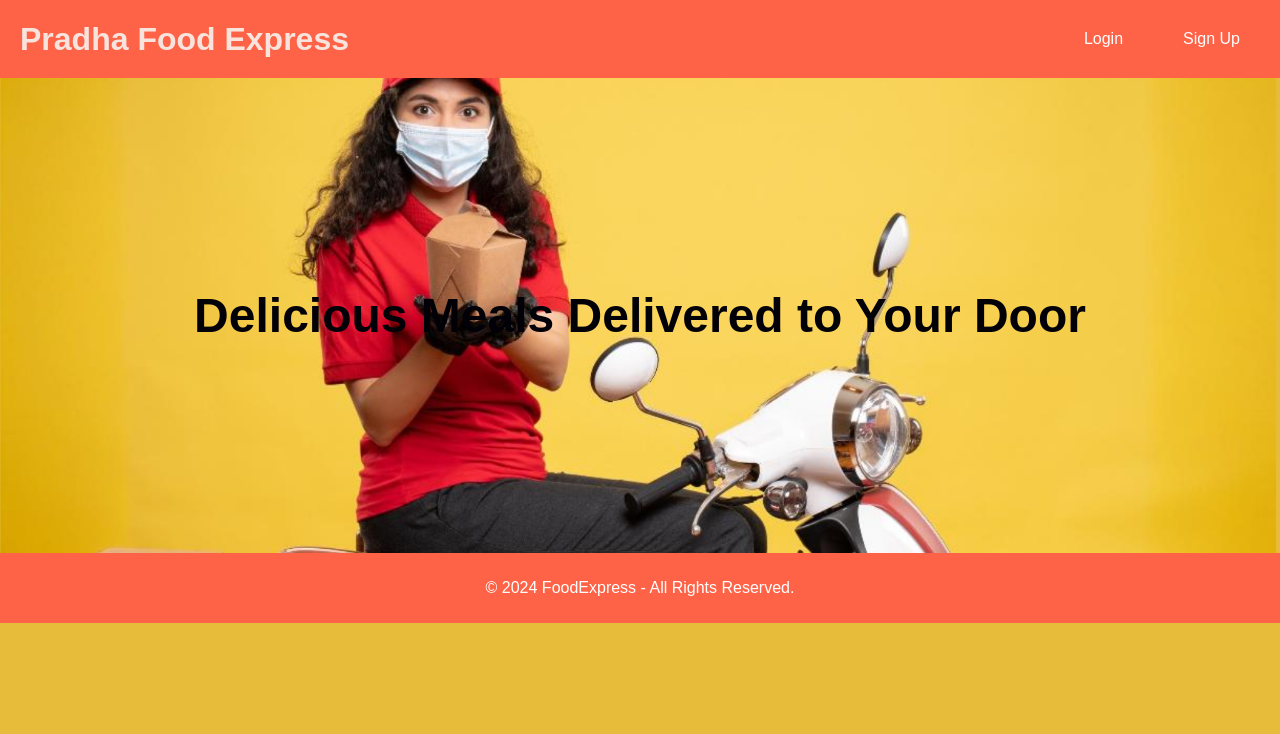
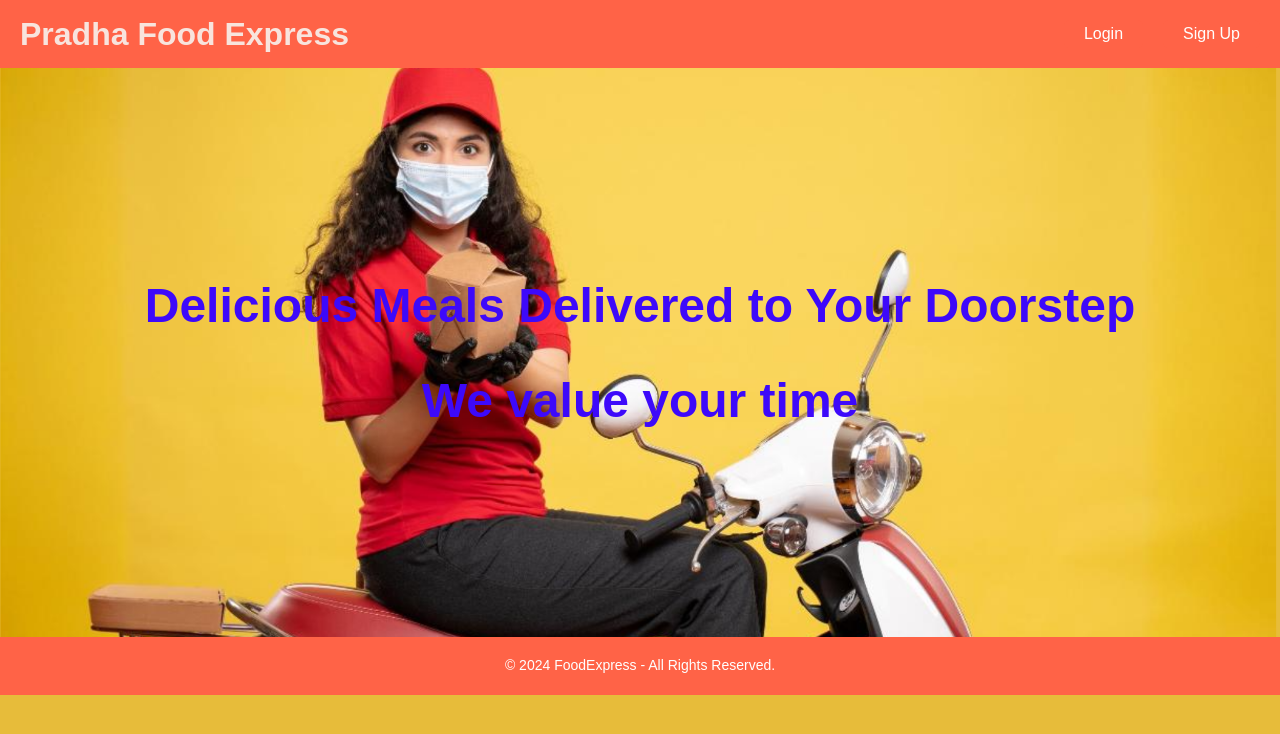
Before and after one commit to Lashmanbala/foodexpress, a Flask app: page / in a window 1280 px wide. Shown: the top 734 px of the page. Run offline with Flask 3, Linux system fonts and the light colour scheme.

Commit message:
Modification

```diff
--- a/flask_app/forms.py
+++ b/flask_app/forms.py
@@ -28,8 +28,8 @@ class LoginForm(FlaskForm):
     submit = SubmitField('Login')
 
 class UpdateAccountForm(FlaskForm):
-    username = StringField('Username', validators=[DataRequired(), Length(min=2, max=20)])
-    email = StringField('Email', validators=[DataRequired(), Email()])
+    username = StringField('New Username', validators=[DataRequired(), Length(min=2, max=20)])
+    email = StringField('New Email', validators=[DataRequired(), Email()])
     submit = SubmitField('Update')
 
     def validate_username(self, username):
--- a/flask_app/routes.py
+++ b/flask_app/routes.py
@@ -47,11 +47,6 @@ def login():
 def logout():
     logout_user()
     return redirect(url_for('home'))
-
-# @app.route('/account')
-# @login_required
-# def account():
-#     return render_template('account.html', title='account')
 
 @app.route('/account', methods=['GET', 'POST'])
 @login_required
--- a/flask_app/static/styles.css
+++ b/flask_app/static/styles.css
@@ -12,6 +12,7 @@ header {
     background-color: #ff6347;
     padding: 20px 20px;
     color: rgba(247, 243, 238, 0.897);
+    line-height: 0.5;
 }
 
 header .logo h1 {
@@ -137,7 +138,8 @@ nav button:hover {
     text-align: center;
     padding: 170px 20px;
     background: url('/static/images/background.png') no-repeat center center/cover;
-    color: #030108;
+    color: #3d09fa;
+    flex: 1;
 }
 
 .hero h2 {
@@ -441,8 +443,10 @@ nav button:hover {
 /* Footer */
 footer {
     text-align: center;
-    padding: 10px;
+    padding: 5px; /* Reduced padding */
     background-color: #ff6347;
     color: white;
     margin: 0;
+    font-size: 14px; /* Optional: Smaller font */
+    line-height: 1.4; /* Adjust the line spacing */
 }
--- a/flask_app/templates/account.html
+++ b/flask_app/templates/account.html
@@ -24,11 +24,9 @@
                     <a href="/login" class="nav-btn">Login</a>
                     <a href="/register" class="nav-btn">Sign Up</a>
                 {% endif %}
+                <h2><a href="/update" class="nav-btn">{{ current_user.username }}</a></h2>
             </div>
         </nav>
-        <div class="ac_detail">
-            <h2><a href="/update">{{ current_user.username }}</a></h2>
-        </div>
     </header>
 
     <section class="hero">
--- a/flask_app/templates/home.html
+++ b/flask_app/templates/home.html
@@ -20,7 +20,8 @@
     </header>
 
     <section class="hero">
-        <h2>Delicious Meals Delivered to Your Door</h2>
+        <h2>Delicious Meals Delivered to Your Doorstep</h2>
+        <h2>We value your time</h2>
     </section>
 
     <footer>
--- a/flask_app/templates/login.html
+++ b/flask_app/templates/login.html
@@ -46,10 +46,6 @@
                     <div class="form-error">{{ form.password.errors[0] }}</div>
                 {% endif %}
             </div>
-            <!-- <div class="form-group">
-                {{ form.remember(class="form-group") }}
-                {{ form.remember.label(class="form-group") }}
-            </div> -->
             <button type="submit" class="form-btn">Login</button>
             <p><a href="/reset_request" class="reset-password-link">Forgot Password?</a></p>
         </form>
--- a/flask_app/templates/menu.html
+++ b/flask_app/templates/menu.html
@@ -15,7 +15,9 @@
             <div class="header-buttons">
                 {% if current_user.is_authenticated %}
                     <a href="{{ url_for('account') }}" class="nav-btn">Account</a>
-                    <a href="{{ url_for('view_cart') }}" class="nav-btn">Cart</a>
+                    <a href="{{ url_for('view_cart') }}" class="nav-btn">
+                        Cart
+                    </a>
                 {% else %}
                     <a href="{{ url_for('login') }}" class="nav-btn">Login</a>
                     <a href="{{ url_for('register') }}" class="nav-btn">Sign Up</a>
```
Also changed, not shown: flask_app/static/script.js (+0 -72 lines), requirements.txt (+28 -9 lines), instance/site.db, 1 other file.
